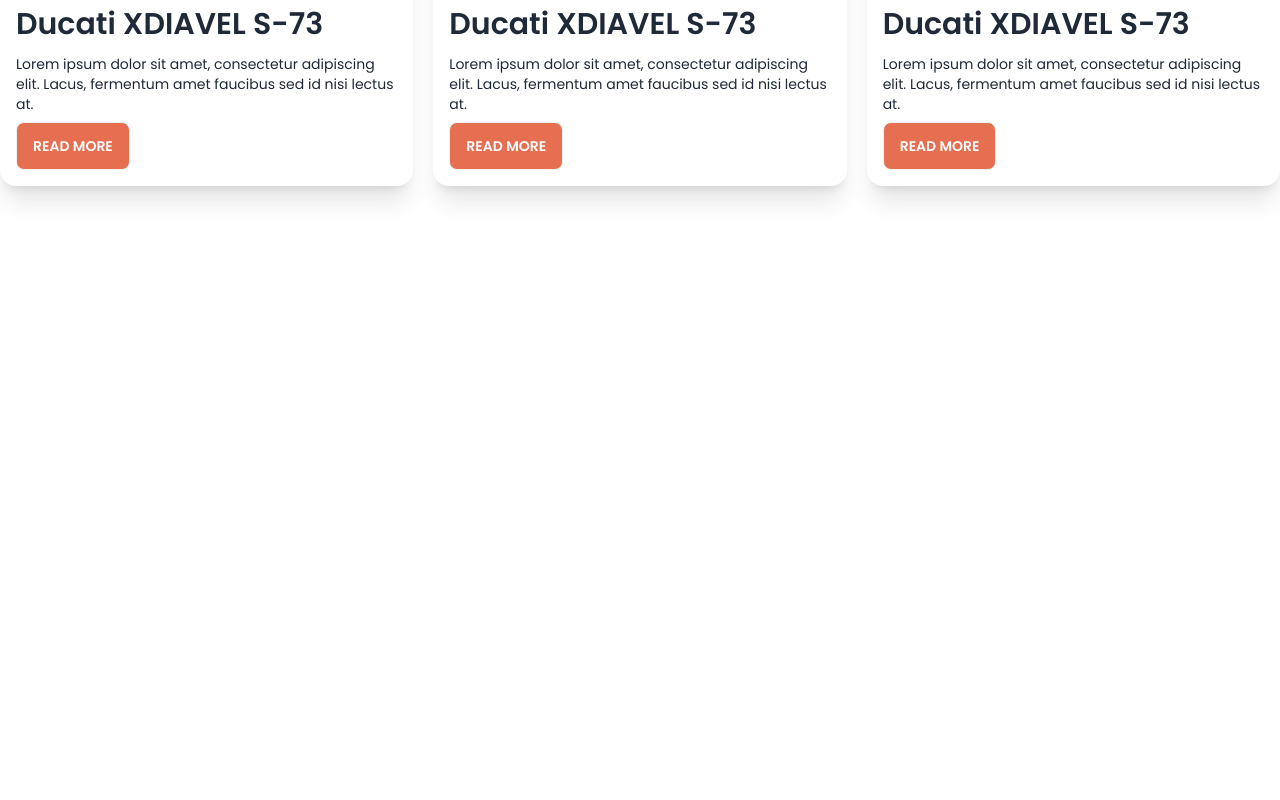
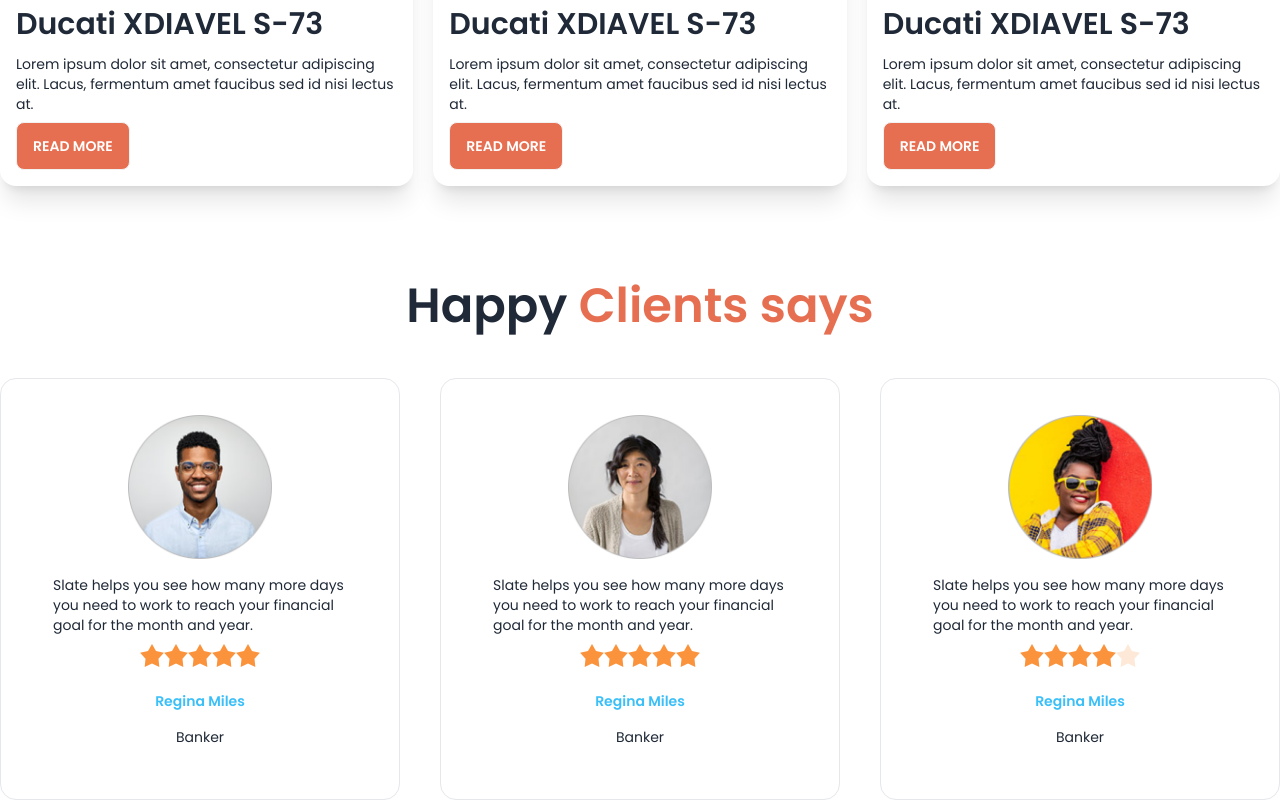
Before and after one commit to SaraIslam/biker-zone, a plain HTML site: page index.html in a window 1280 px wide. Shown: the part 1080-1880 px from the top of the page. Before the commit the page ends 1362 px from the top, so only its background shows below. Drawn offline with nearby package versions, Linux system fonts and the light colour scheme.

Commit message:
added happy client

```diff
--- a/index.html
+++ b/index.html
@@ -197,6 +197,75 @@
                 </div>
             </div>
         </section>
+        <!-- happy clients -->
+        <section>
+            <h3 class="text-5xl mb-12 font-semibold text-center">Happy <span class="text-bike-primary">Clients says</span></h3>
+            <div class="grid grid-cols-1 md:grid-cols-2 lg:grid-cols-3 gap-10">
+                <!-- first review -->
+                <div class="card card-compact p-9 bg-base-100 border border-gray-200">
+                    <figure><img class="w-36" src="images\others\user-1.png" alt="Shoes" /></figure>
+                    <div class="card-body">
+                      <p>Slate helps you see how
+                        many more days you need
+                        to work to reach your financial
+                        goal for the month and year.</p>
+                        <div class="rating justify-center">
+                            <input type="radio" name="rating-2" class="mask mask-star-2 bg-orange-400" />
+                            <input type="radio" name="rating-2" class="mask mask-star-2 bg-orange-400"  />
+                            <input type="radio" name="rating-2" class="mask mask-star-2 bg-orange-400" />
+                            <input type="radio" name="rating-2" class="mask mask-star-2 bg-orange-400" checked />
+                            <input type="radio" name="rating-2" class="mask mask-star-2 bg-orange-400" />
+                          </div>
+                      <div class="text-center space-y-4 mt-4">
+                        <h4 class="text-sm font-semibold text-info">Regina Miles</h4>
+                        <p>Banker</p>
+                      </div>
+                    </div>
+                </div>
+                  <!-- second review -->
+                <div class="card card-compact p-9 bg-base-100 border border-gray-200">
+                    <figure><img class="w-36" src="images\others\user-2.png" alt="Shoes" /></figure>
+                    <div class="card-body">
+                      <p>Slate helps you see how
+                        many more days you need
+                        to work to reach your financial
+                        goal for the month and year.</p>
+                        <div class="rating justify-center">
+                            <input type="radio" name="rating-2" class="mask mask-star-2 bg-orange-400" />
+                            <input type="radio" name="rating-2" class="mask mask-star-2 bg-orange-400"  />
+                            <input type="radio" name="rating-2" class="mask mask-star-2 bg-orange-400" />
+                            <input type="radio" name="rating-2" class="mask mask-star-2 bg-orange-400" checked />
+                            <input type="radio" name="rating-2" class="mask mask-star-2 bg-orange-400" />
+                          </div>
+                      <div class="text-center space-y-4 mt-4">
+                        <h4 class="text-sm font-semibold text-info">Regina Miles</h4>
+                        <p>Banker</p>
+                      </div>
+                    </div>
+                </div>
+                <!-- third review -->
+                <div class="card card-compact p-9 bg-base-100 border border-gray-200">
+                    <figure><img class="w-36" src="images\others\user-3.png" alt="Shoes" /></figure>
+                    <div class="card-body">
+                      <p>Slate helps you see how
+                        many more days you need
+                        to work to reach your financial
+                        goal for the month and year.</p>
+                        <div class="rating justify-center">
+                            <input type="radio" name="rating-2" class="mask mask-star-2 bg-orange-400" />
+                            <input type="radio" name="rating-2" class="mask mask-star-2 bg-orange-400"  />
+                            <input type="radio" name="rating-2" class="mask mask-star-2 bg-orange-400" />
+                            <input type="radio" name="rating-2" class="mask mask-star-2 bg-orange-400" checked />
+                            <input type="radio" name="rating-2" class="mask mask-star-2 bg-orange-400" />
+                          </div>
+                      <div class="text-center space-y-4 mt-4">
+                        <h4 class="text-sm font-semibold text-info">Regina Miles</h4>
+                        <p>Banker</p>
+                      </div>
+                    </div>
+                </div>
+            </div>
+        </section>
     </main>
     <footer></footer>
 </body>
```
